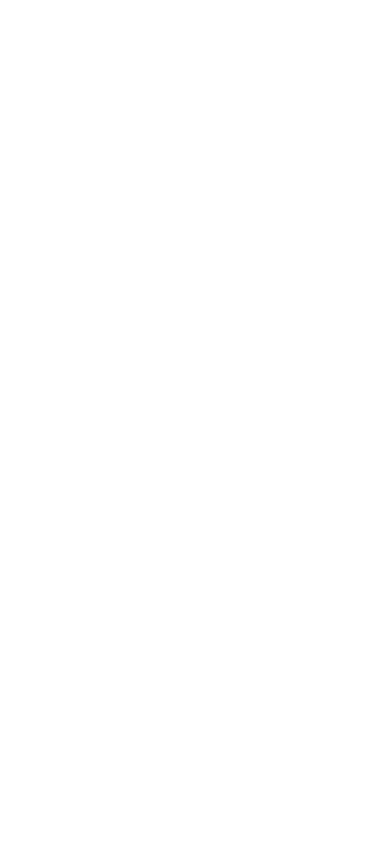
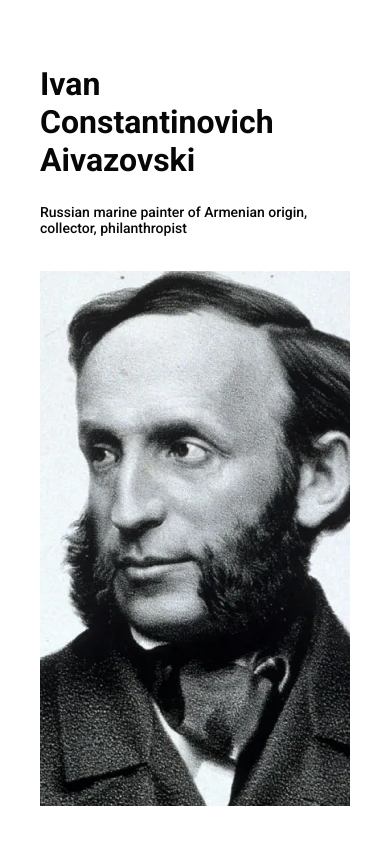
Before and after one commit to Mistyowl/aivazovski_wd1, a plain HTML site: page index.html in a window 390 px wide. Drawn offline with Linux system fonts and the light colour scheme.

Commit message:
Home section

```diff
--- a/index.css
+++ b/index.css
@@ -1,3 +1,4 @@
 @import url(style/variables.css);
 @import url(style/basic.css);
 @import url(style/header.css);
+@import url(style/home.css);
--- a/index.html
+++ b/index.html
@@ -34,8 +34,14 @@
             </nav>
         </div>
     </header>
-    <main>
-
+    <main aria-label="main">
+        <section class="home" aria-label="home section">
+            <div class="container">
+                <h1 class="home-title" aria-label="title">Ivan Constantinovich Aivazovski</h1>
+                <p class="home-description" aria-label="description">Russian marine painter of Armenian origin, collector, philanthropist</p>
+                <img src="assets/webp/portrait 1.webp" alt="photo portrait of Aivazovski" class="home-img">
+            </div>
+        </section>
     </main>
     <footer>
 
--- a/style/basic.css
+++ b/style/basic.css
@@ -19,6 +19,10 @@ a {
     color: unset;
 }
 
+h1, p {
+    margin: 0;
+}
+
 .container {
     margin: 0 auto;
     max-width: 970px;
--- /dev/null
+++ b/style/home.css
@@ -0,0 +1,39 @@
+.home {
+    text-align: center;
+    padding: 0 30px 70px;
+}
+
+.home-title {
+    font-size: 45px;
+    font-weight: 700;
+    color: var(--color-main-black);
+    margin: 45px 0 25px 0;
+}
+
+.home-description {
+    font-size: 18px;
+    font-weight: 500;
+    color: var(--color-main-black);
+    margin: 0 0 35px 0;
+}
+
+.home-img {
+    width: 100%;
+    height: 535px;
+    object-fit: cover;
+}
+
+@media (max-width: 480px) {
+    .home {
+        text-align: left;
+    }
+    .home-title {
+        max-width: 240px;
+        font-size: 32px;
+        margin: 65px 0 25px 0;
+    }
+    .home-description {
+        font-size: 14px;
+        margin: 0 0 35px 0;
+    }
+}
```
